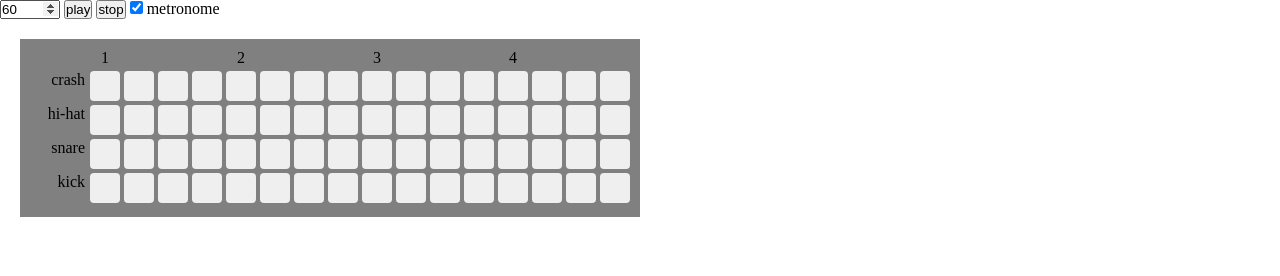
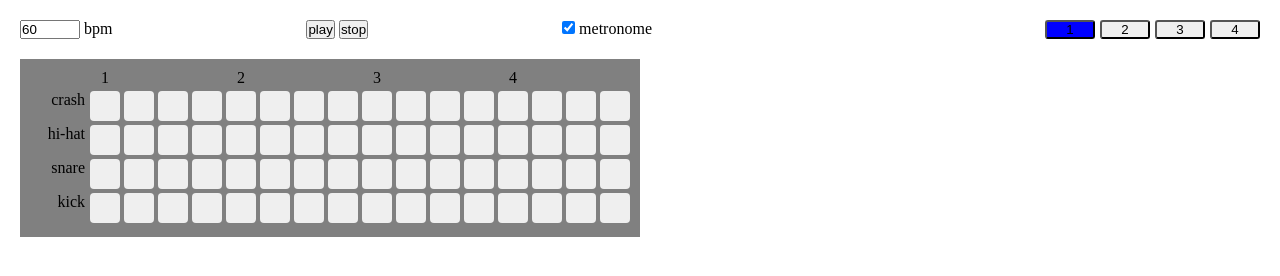
Before and after one commit to roromusic/drum-machine, a website: page app/index.html in a window 1280 px wide. Drawn offline with Linux system fonts and the light colour scheme; no server answers.

Commit message:
clean up html/css. add pattern buttons

```diff
--- a/app/index.html
+++ b/app/index.html
@@ -8,11 +8,28 @@
     <link rel="stylesheet" type="text/css" media="screen" href="style.css" />
 </head>
 <body>
-  <input class="bpm" type="number" min="60" max='200' value="60">
-  <button id="play">play</button>
-  <button id="stop">stop</button>
-  <input class="metronome" type="checkbox" checked>
-  <label for="metronome">metronome</label>
+  <div class="controls">
+    <div class="controls_left">
+      <div class="bpm">
+        <input class="bpm_input" type="number" min="60" max='200' value="60">
+        <label for="bpm_input">bpm</label>
+      </div>
+      <div class="play-stop">
+        <button id="play">play</button>
+        <button id="stop">stop</button>
+      </div>
+      <div class="metronome">
+        <input class="metronome_checkbox" type="checkbox" checked>
+        <label for="metronome_checkbox">metronome</label>
+      </div>
+    </div>
+    <div class="controls_patterns">
+      <button class="controls_pattern controls_pattern1 controls_pattern-selected">1</button>
+      <button class="controls_pattern controls_pattern2">2</button>
+      <button class="controls_pattern controls_pattern3">3</button>
+      <button class="controls_pattern controls_pattern4">4</button>
+    </div>
+  </div>
 
   <div id="instruments">
   <div class="bars">
--- a/process/scss/style.scss
+++ b/process/scss/style.scss
@@ -3,6 +3,32 @@
     padding: 0;
   }
 
+.controls {
+  display: flex;
+  margin: 20px;
+  justify-content: space-between;
+}
+
+.controls_left {
+  display: flex;
+  flex-grow: 1;
+  justify-content: space-between;
+}
+
+.controls_patterns {
+  display: flex;
+  justify-content: flex-end;
+  flex-grow: 1;
+}
+.controls_pattern {
+  width: 50px;
+  margin-left: 5px;
+  border-radius: 3px;
+}
+
+.controls_pattern-selected {
+  background-color: blue;
+}
 #instruments {
   width: 600px;
   margin: 20px;
```
Also changed, not shown: app/style.css, 1 other file.
